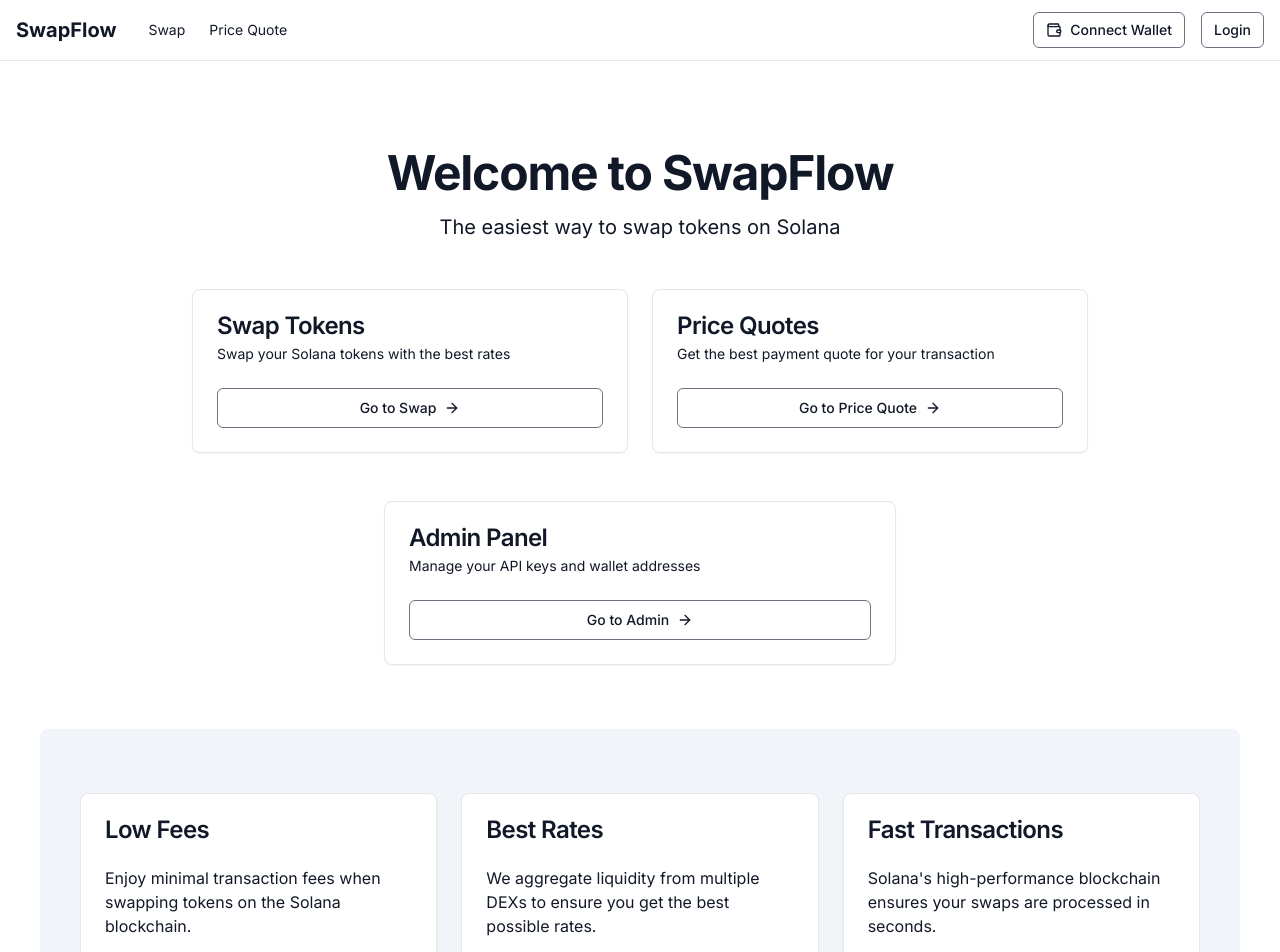
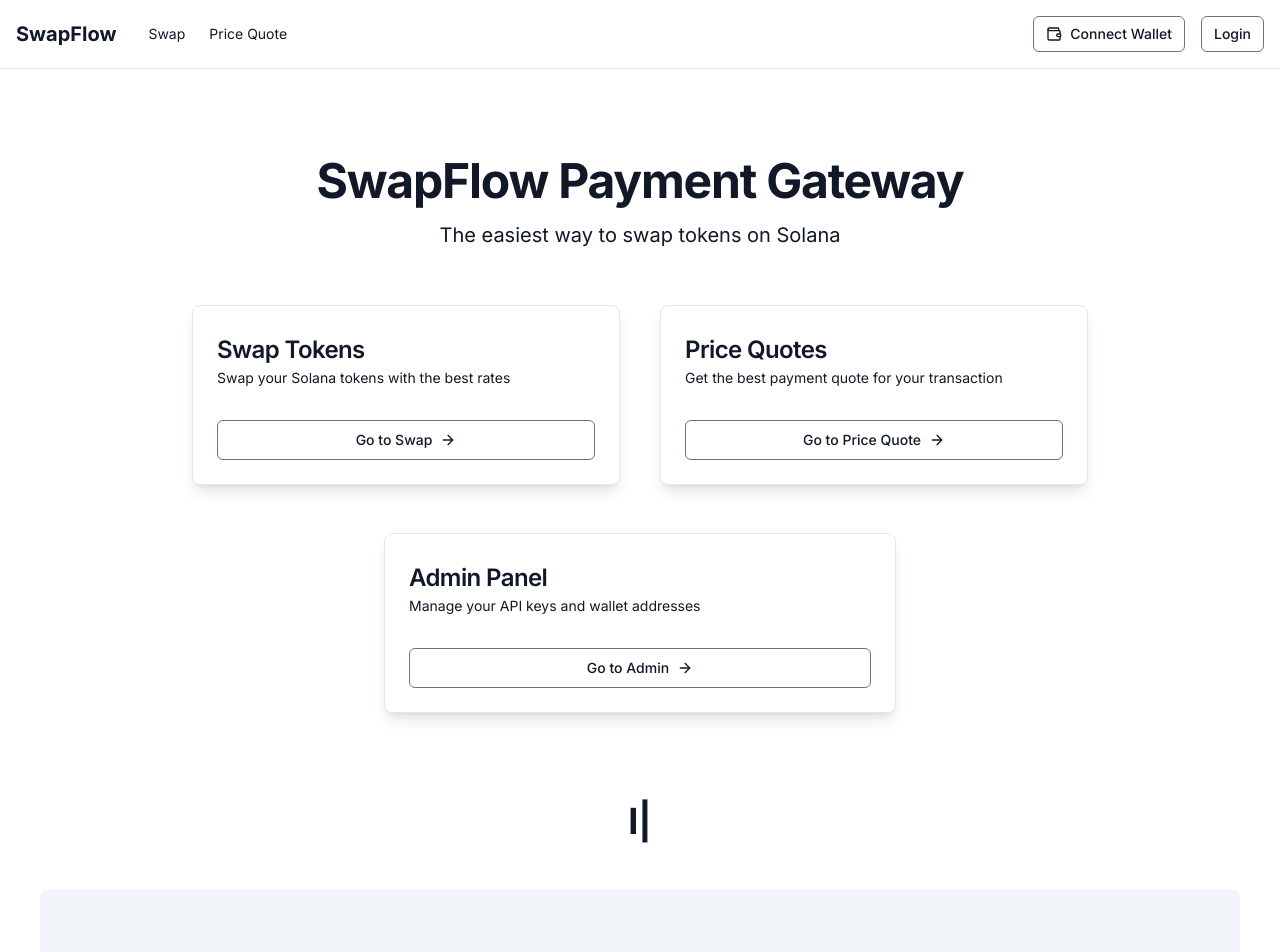
Before and after one commit to shubhanshu-02/SwapFlow, a React (Vite) app in the folder SwapFlow-Frontend/: page / in a window 1280 px wide. Shown: the top 952 px of the page. Built offline with nearby package versions, Linux system fonts and the light colour scheme; no server answers.

Commit message:
updated landing page

```diff
--- a/SwapFlow-Frontend/package.json
+++ b/SwapFlow-Frontend/package.json
@@ -23,6 +23,7 @@
     "react": "^19.0.0",
     "react-dom": "^19.0.0",
     "react-router-dom": "^7.2.0",
+    "react-typed": "^2.0.12",
     "tailwind": "^4.0.0"
   },
   "devDependencies": {
--- a/SwapFlow-Frontend/src/components/Header.jsx
+++ b/SwapFlow-Frontend/src/components/Header.jsx
@@ -12,7 +12,7 @@
 
   return (
     <header className="border-b">
-      <div className="container mx-auto px-4 py-3 flex items-center justify-between">
+      <div className="container mx-auto px-4 py-4 flex items-center justify-between">
         <div className="flex items-center space-x-8">
           <Link to="/" className="font-bold text-xl">
             SwapFlow
--- a/SwapFlow-Frontend/src/components/ui/card.jsx
+++ b/SwapFlow-Frontend/src/components/ui/card.jsx
@@ -2,12 +2,12 @@
 import { cn } from "../../lib/utils"
 
 const Card = React.forwardRef(({ className, ...props }, ref) => (
-  <div ref={ref} className={cn("rounded-lg border bg-white text-card-foreground shadow-sm", className)} {...props} />
+  <div ref={ref} className={cn("rounded-lg border bg-white text-card-foreground shadow-lg", className)} {...props} />
 ))
 Card.displayName = "Card"
 
 const CardHeader = React.forwardRef(({ className, ...props }, ref) => (
-  <div ref={ref} className={cn("flex flex-col space-y-1.5 p-6", className)} {...props} />
+  <div ref={ref} className={cn("flex flex-col space-y-1.5 px-6 py-8", className)} {...props} />
 ))
 CardHeader.displayName = "CardHeader"
 
--- a/SwapFlow-Frontend/src/pages/HomePage.jsx
+++ b/SwapFlow-Frontend/src/pages/HomePage.jsx
@@ -2,16 +2,17 @@
 import { Button } from "../components/ui/button"
 import { Card, CardContent, CardDescription, CardHeader, CardTitle } from "../components/ui/card"
 import { ArrowRight } from "lucide-react"
+import { ReactTyped } from "react-typed";
 
 function HomePage() {
   return (
     <div className="flex flex-col items-center justify-center space-y-8 py-12">
-      <div className="text-center space-y-4 max-w-3xl my-4">
-        <h1 className="text-4xl font-bold tracking-tight sm:text-5xl">Welcome to SwapFlow</h1>
+      <div className="text-center space-y-4 max-w-3xl my-4 pb-2">
+        <h1 className="text-4xl font-bold tracking-tight sm:text-5xl"> SwapFlow Payment Gateway</h1>
         <p className="text-xl text-muted-foreground">The easiest way to swap tokens on Solana</p>
       </div>
 
-      <div className="grid grid-cols-1 md:grid-cols-2 gap-6 w-full max-w-4xl pb-4">
+      <div className="grid grid-cols-1 md:grid-cols-2 gap-10 w-full max-w-4xl pb-4">
         <Card>
           <CardHeader>
             <CardTitle>Swap Tokens</CardTitle>
@@ -42,7 +43,7 @@
 
       </div>
 
-<div className="gap-6 w-full max-w-lg pb-8">
+<div className="gap-6 w-full max-w-lg pb-10">
         <Card>
           <CardHeader>
             <CardTitle>Admin Panel</CardTitle>
@@ -58,7 +59,17 @@
         </Card>
 </div>
 
-
+        <div className="mt-4 text-xl text-muted-foreground p-4">
+        {/* Seamless integration, no extra packages, instant setup */}
+        <ReactTyped
+                className="font-bold text-4xl"
+                strings={["Seamless Integration", "No extra packages", "Instant Setup"]}
+                typeSpeed={35}
+                backSpeed={20}
+                loop={true}
+                backDelay={1500}
+              />
+        </div>
 
       <div className="px-6">
 
--- a/SwapFlow-Frontend/src/pages/SwapPage.jsx
+++ b/SwapFlow-Frontend/src/pages/SwapPage.jsx
@@ -208,7 +208,7 @@
       const serializedTransaction = Buffer.from(swapData.data.swapTransaction, "base64")
 
       // Use the Solana web3.js library to deserialize
-      console.log(serializedTransaction)
+      // console.log(serializedTransaction)
       const transaction = VersionedTransaction.deserialize(serializedTransaction)
 
       // Sign and send transaction
@@ -296,7 +296,7 @@
           )}
 
           <div className="space-y-2">
-            <Label htmlFor="apiKey">API Key</Label>
+            <Label htmlFor="apiKey"> API KEY (This key should not be shared)</Label>
             <Input id="apiKey" placeholder="Your API Key" value={apiKey} onChange={(e) => setApiKey(e.target.value)} />
             {!user && (
               <div className="text-xs text-muted-foreground">
```
Also changed, not shown: 1 other file (tests, documents, lock files or other folders).
